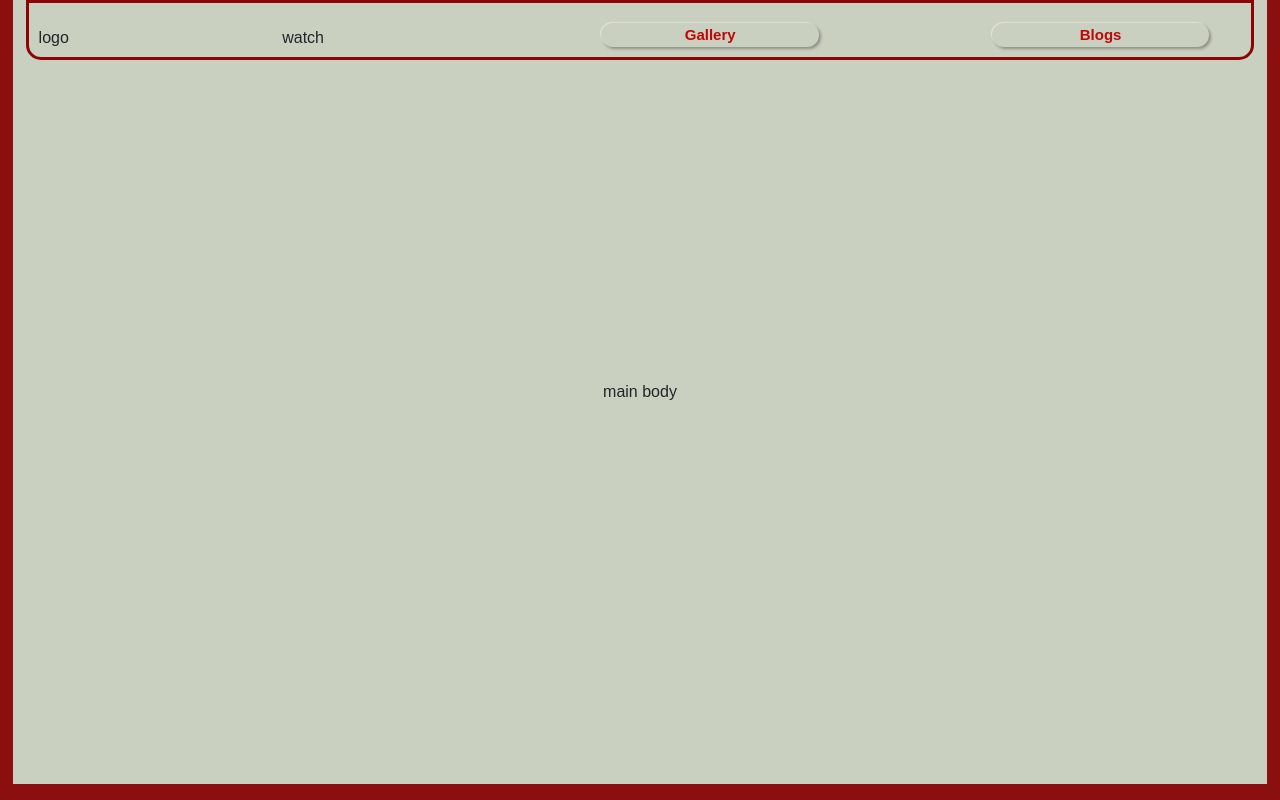
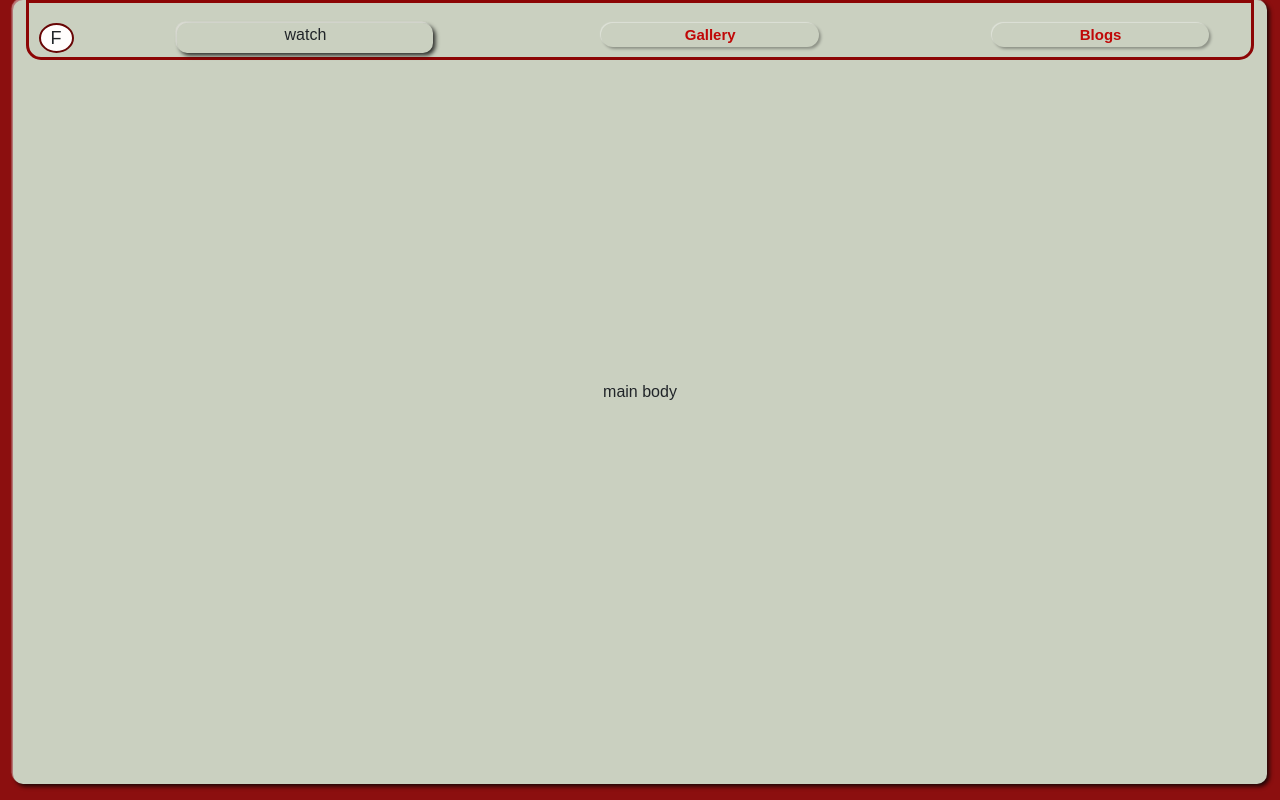
Before and after one commit to OyugiFelix/mywebsite, a Django app: page / in a window 1280 px wide. Run offline with Django 3.2, Linux system fonts and the light colour scheme.

Commit message:
designed logo

```diff
--- a/connect/static/styles.css
+++ b/connect/static/styles.css
@@ -18,6 +18,9 @@ body{
     display: flex;
     flex-direction: column;
     position: relative;
+    border-radius: 10px;
+    box-shadow: -1.5px -1.5px 1px rgba(237, 234, 234, 0.5),
+         2.5px 2.5px 4px rgba(4, 4, 4, 0.8);
 }
 .navbar{
 
@@ -75,9 +78,33 @@ body{
     color: rgb(192, 7, 7);
 
 }
+
+.watch{
+    width: 20vw;
+    height: 30px;
+    text-align: center;
+    border-radius: 10px;
+    box-shadow: -1.5px -1.5px 1px rgba(237, 234, 234, 0.5),
+         2.5px 2.5px 4px rgba(4, 4, 4, 0.8);
+
+}
+.logo{
+    text-align: center;
+    justify-content: center;
+    align-items: center;
+    background-color: rgb(255, 253, 253);
+    border-radius: 50%;
+    width: 35px;
+    height: 30px;
+    font-size: 18px;
+    font-weight: 500;
+    border: 2px solid rgb(104, 5, 5);
+
+
+}
 @media (max-width:599px) {
     .navlinks ul li{
-        background-color: red;
+        background-color: rgb(220, 252, 215);
         width: 18vw;
         text-align: center;
         justify-content: center;
--- a/connect/templates/index.html
+++ b/connect/templates/index.html
@@ -19,7 +19,7 @@
   <body>
     <div class="content">
       <div class="navbar">
-        <div class="logo">logo</div>
+        <div class="logo">F</div>
         <div class="watch">watch</div>
         <div class="navlinks">
            <ul>
```
